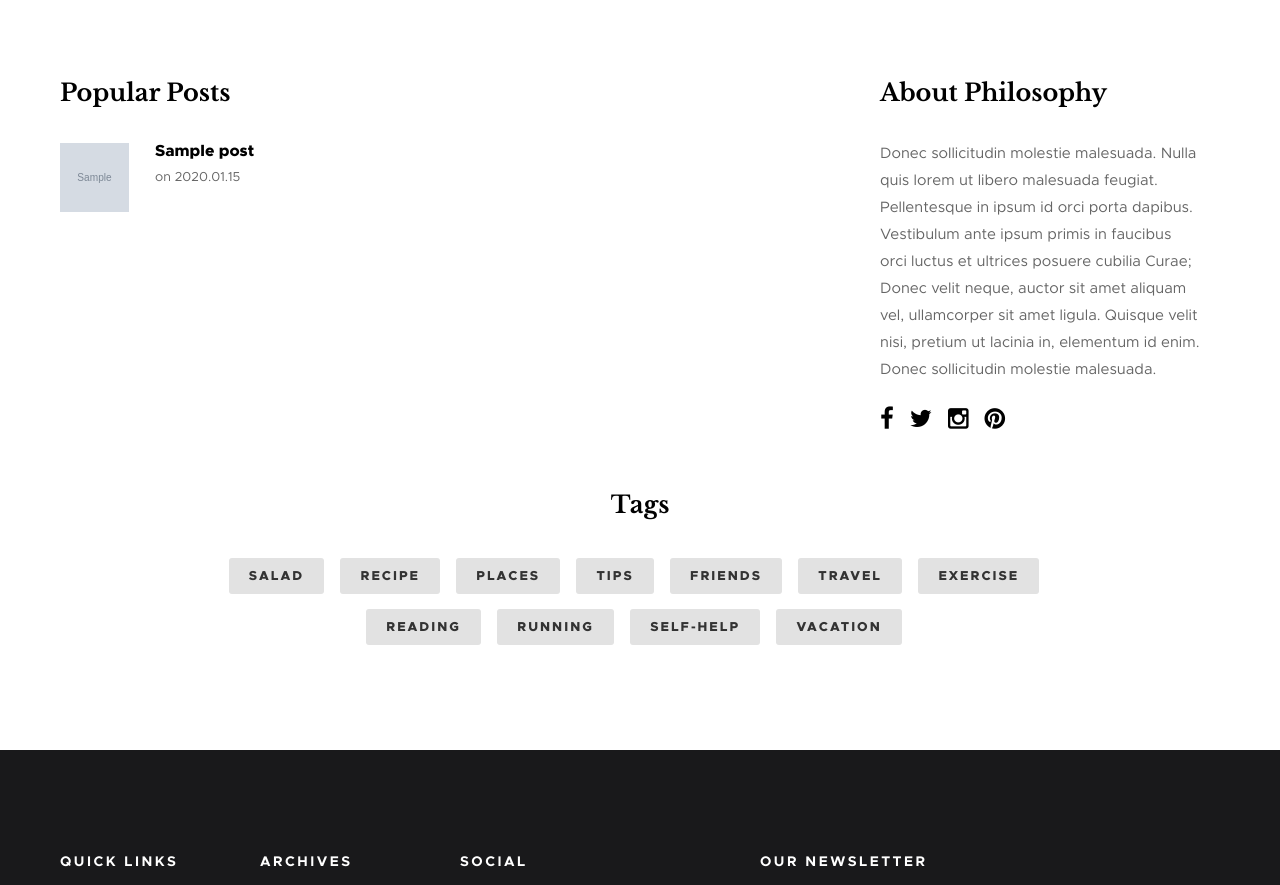
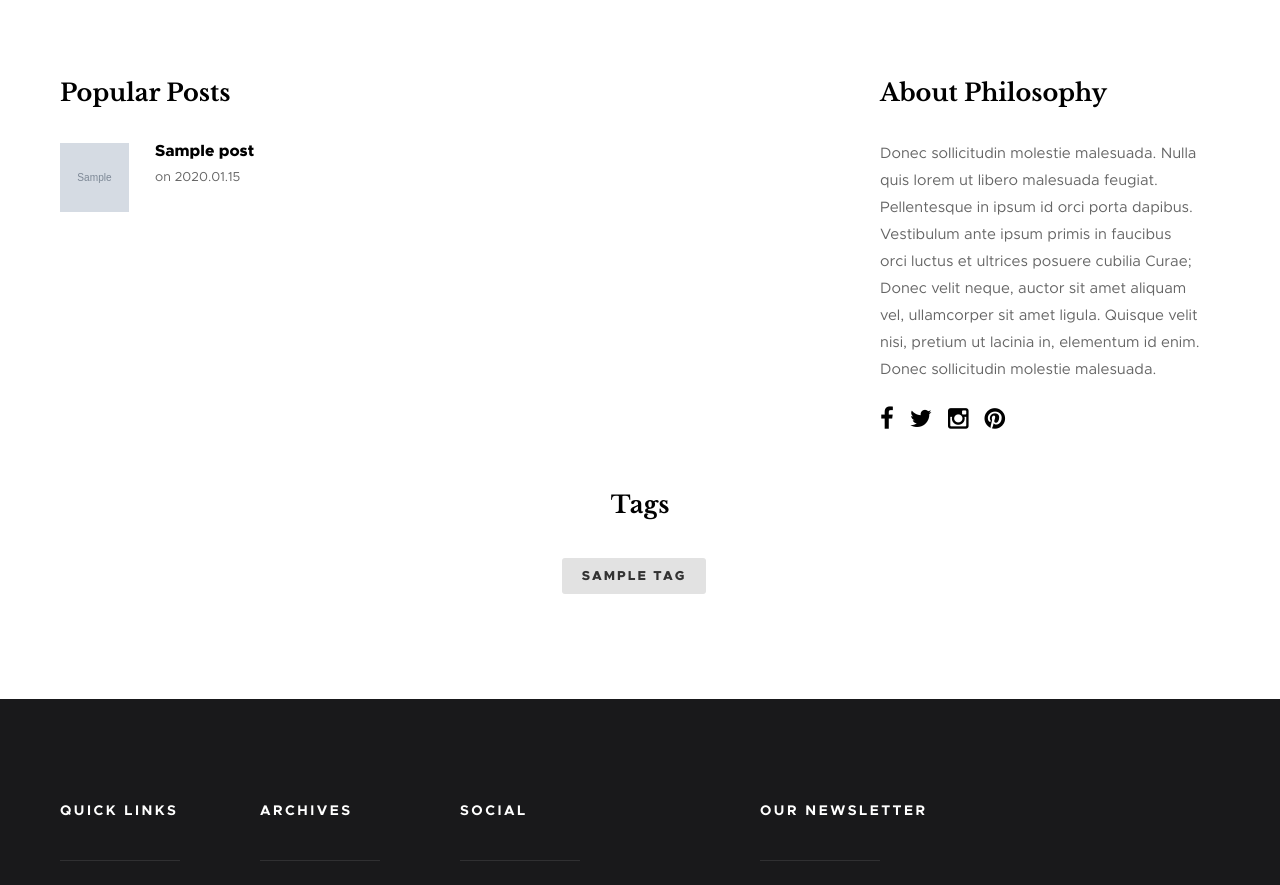
Before and after one commit to Edbeer/Blog_v2.0, a Django app: page / in a window 1280 px wide. Shown: the part 1620-2505 px from the top of the page. Run offline with Django 3.2, Linux system fonts and the light colour scheme; tables that the repository leaves empty hold one stand-in row (values such as "Sample post"); grey boxes marked "Sample" are stand-in pictures; some libraries are stand-ins or nearby versions.

Commit message:
tags_cloud

```diff
--- /dev/null
+++ b/blog/templates/blog/tags_cloud.html
@@ -0,0 +1,3 @@
+{% for tag in tags %}
+<a href="{{ tag.get_absolute_url }}">{{ tag.title }}</a>
+{% endfor %}
--- /dev/null
+++ b/blog/templatetags/tags.py
@@ -0,0 +1,10 @@
+from django import template
+from blog.models import Tag
+
+register = template.Library()
+
+
+@register.inclusion_tag('blog/tags_cloud.html')
+def show_tags_cloud(class_cloud='tagcloud'):
+    tags = Tag.objects.all()
+    return {'tags': tags, 'class_cloud': class_cloud}
--- a/blog/views.py
+++ b/blog/views.py
@@ -53,5 +53,5 @@ class PostByTag(ListView):
 
     def get_context_data(self, *, object_list=None, **kwargs):
         context = super().get_context_data(**kwargs)
-        context['title'] = 'Posts by tag: ' + Tag.objects.get(slug=self.kwargs['slug'])
+        context['title'] = 'Posts by tag: ' + str(Tag.objects.get(slug=self.kwargs['slug']))
         return context
--- a/templates/base.html
+++ b/templates/base.html
@@ -1,6 +1,7 @@
 <!DOCTYPE html>
 {% load static %}
 {% load popular %}
+{% load tags %}
 <html class="no-js" lang="en">
 <head>
 
@@ -172,17 +173,7 @@
                 <h3>Tags</h3>
 
                 <div class="tagcloud">
-                    <a href="#0">Salad</a>
-                    <a href="#0">Recipe</a>
-                    <a href="#0">Places</a>
-                    <a href="#0">Tips</a>
-                    <a href="#0">Friends</a>
-                    <a href="#0">Travel</a>
-                    <a href="#0">Exercise</a>
-                    <a href="#0">Reading</a>
-                    <a href="#0">Running</a>
-                    <a href="#0">Self-Help</a>
-                    <a href="#0">Vacation</a>
+                    {% show_tags_cloud %}
                 </div> <!-- end tagcloud -->
             </div> <!-- end tags -->
         </div> <!-- end tags-wrap -->
```
